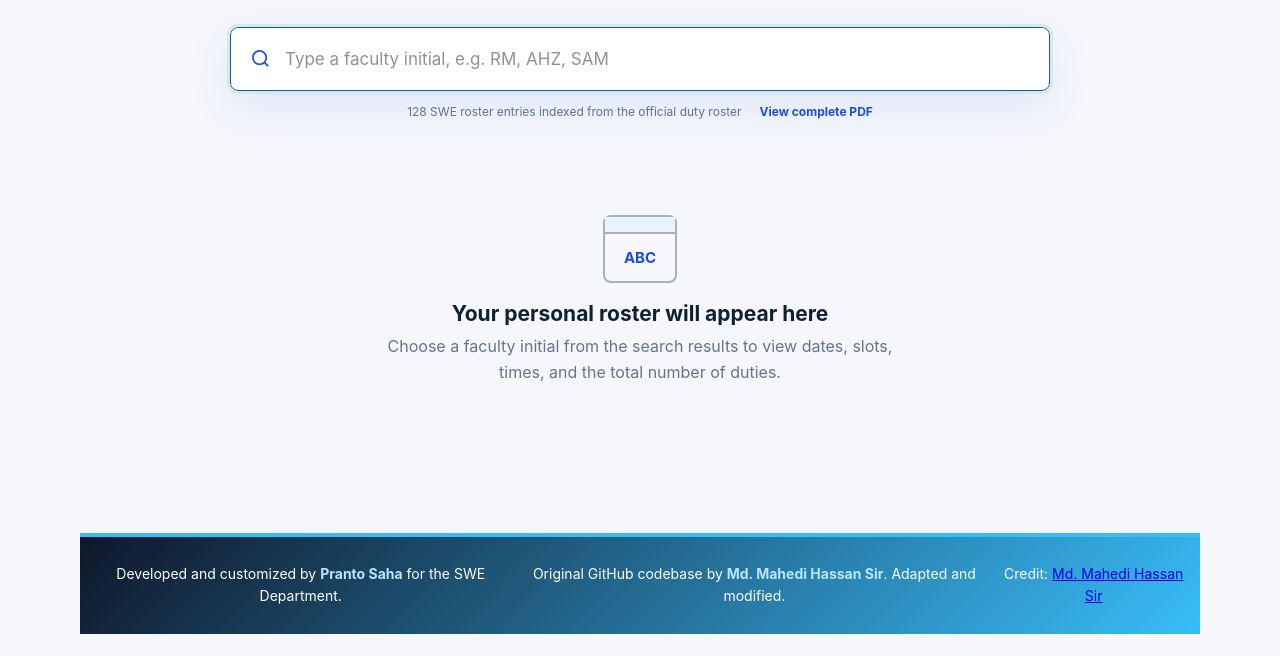
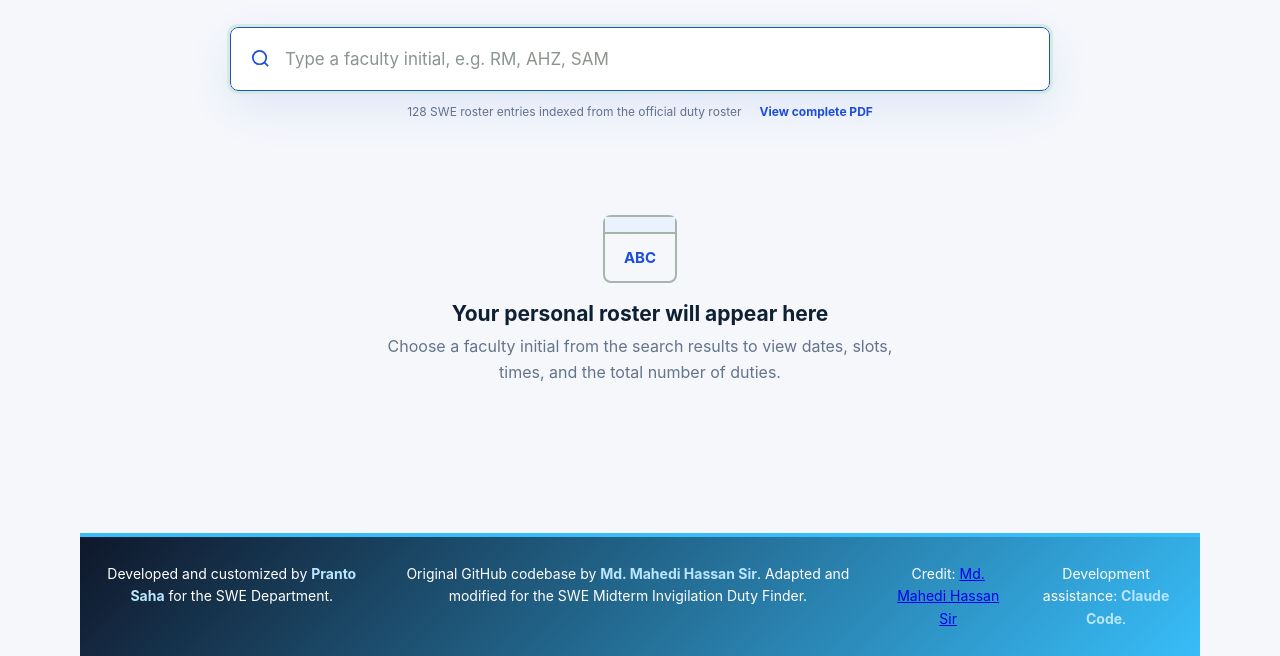
Before and after one commit to prantosaha57/SWE-Duty-Schedule, a website: page index.html in a window 1280 px wide. Shown: the part 452-1108 px from the top of the page. Before the commit the page ends 1086 px from the top, so only its background shows below. Drawn offline with Linux system fonts and the light colour scheme.

Commit message:
Update index.html

```diff
--- a/index.html
+++ b/index.html
@@ -187,14 +187,18 @@
   <p>
     Original GitHub codebase by
     <strong>Md. Mahedi Hassan Sir</strong>.
-    Adapted and modified.
+    Adapted and modified for the SWE Midterm Invigilation Duty Finder.
   </p>
 
   <p>
     Credit:
-    <a href="https://www.facebook.com/mehedihasan.tishan" target="_blank" rel="noopener noreferrer">
+    <a href="PASTE_FACEBOOK_PROFILE_LINK_HERE" target="_blank" rel="noopener noreferrer">
       Md. Mahedi Hassan Sir
     </a>
+  </p>
+
+  <p>
+    Development assistance: <strong>Claude Code</strong>.
   </p>
 </footer>
 
```
